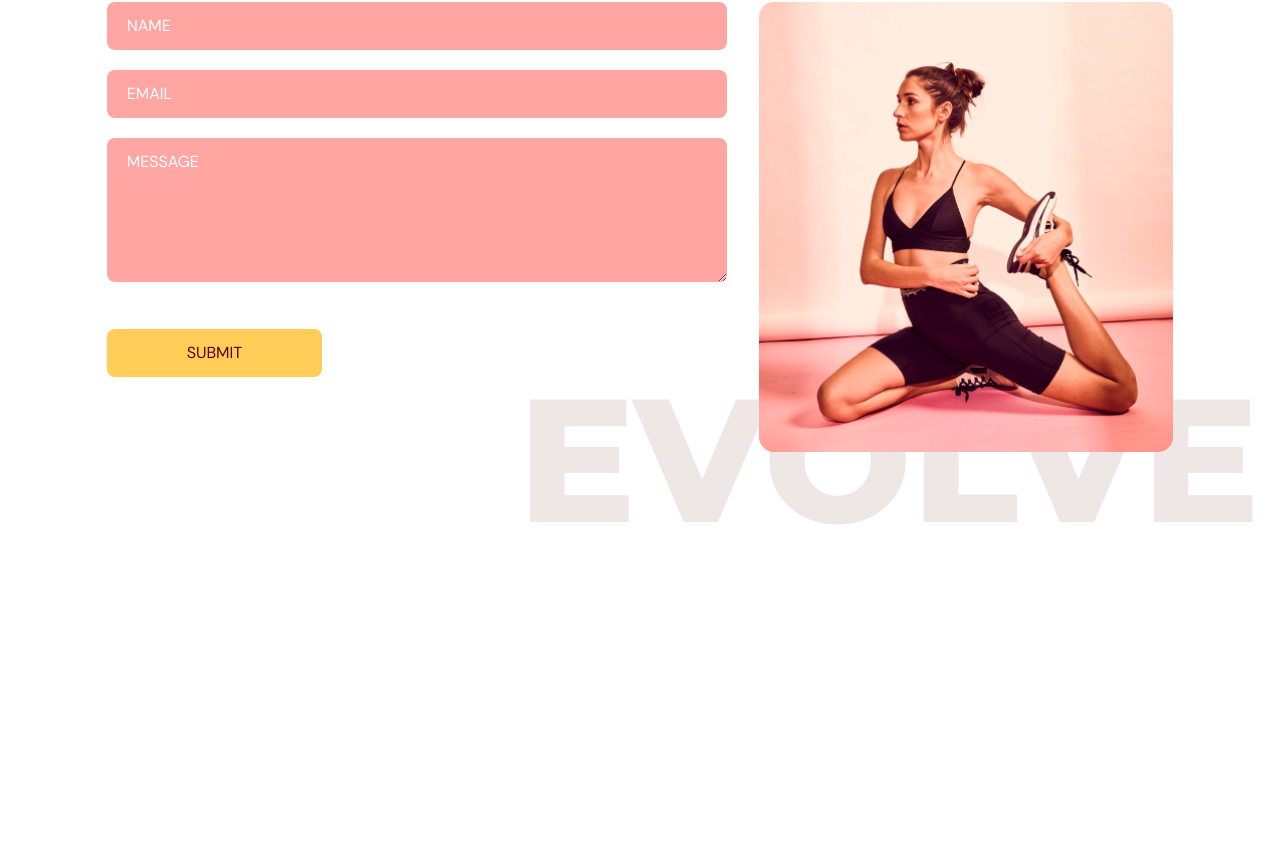
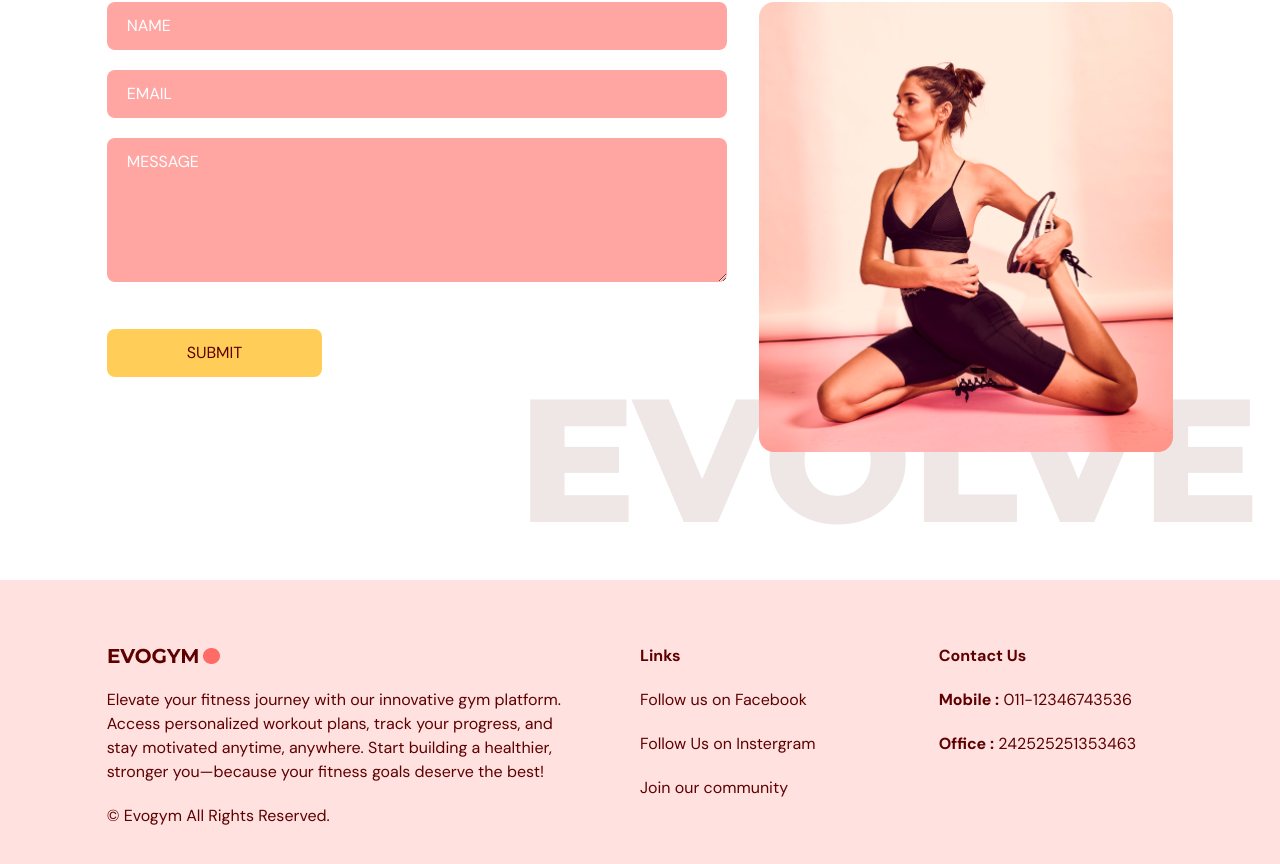
Before and after one commit to AminduBhashana/gym_react_typescript_application, a React (Vite) app: page / in a window 1280 px wide. Shown: the part 3121-3985 px from the top of the page. Before the commit the page ends 3701 px from the top, so only its background shows below. Built offline with nearby package versions, Linux system fonts and the light colour scheme.

Commit message:
complete the footer section

```diff
--- a/src/App.tsx
+++ b/src/App.tsx
@@ -5,6 +5,7 @@ import Home from "./scenes/home";
 import Benefits from "./scenes/benefits";
 import OurClasses from "./scenes/ourClasses";
 import ContactUs from "./scenes/contactUs";
+import Footer from "./scenes/footer";
 
 function App() {
   const [selectedPage,setSelectedPage] = useState<SelectedPage>(SelectedPage.Home);
@@ -33,6 +34,7 @@ function App() {
       <Benefits setSelectedPage={setSelectedPage}/>
       <OurClasses setSelectedPage={setSelectedPage} />
       <ContactUs setSelectedPage={setSelectedPage}/>
+      <Footer />
     </div>
   )
 }
--- a/src/scenes/contactUs/index.tsx
+++ b/src/scenes/contactUs/index.tsx
@@ -3,7 +3,6 @@ import { motion } from "framer-motion";
 import ContactUsPageGraphic from '../../assets/ContactUsPageGraphic.png';
 import { useForm } from "react-hook-form";
 import HText from "../../shared/HText";
-import { error } from "console";
 
 type Props = {
     setSelectedPage: (value: SelectedPage) => void;
--- /dev/null
+++ b/src/scenes/footer/index.tsx
@@ -0,0 +1,31 @@
+import Logo from "../../assets/Logo.png";
+
+const Footer = () => {
+  return (
+    <footer className="bg-primary-100 py-16">
+        <div className="justify-content mx-auto w-5/6 gap-16 md:flex">
+            <div className="mt-16 basis-1/2 md:mt-0">
+                <img alt="logo" src={Logo} />
+                <p className="my-5">
+                Elevate your fitness journey with our innovative gym platform. Access personalized workout plans, track your progress, and stay motivated anytime, anywhere. Start building a healthier, stronger you—because your fitness goals deserve the best!
+                </p>
+                <p>© Evogym All Rights Reserved.</p>
+            </div>
+            <div className="mt-16 basis-1/4 md:mt-0">
+                <h4 className="font-bold">Links</h4>
+                <p className="my-5">Follow us on Facebook</p>
+                <p className="my-5">Follow Us on Instergram</p>
+                <p >Join our community</p>
+            </div>
+            <div className="mt-16 basis-1/4 md:mt-0">
+                <h4 className="font-bold">Contact Us</h4>
+                <p className="my-5"><span className="font-bold">Mobile :</span> 011-12346743536</p>
+                <p className="my-5"><span className="font-bold">Office :</span> 242525251353463</p>
+            </div>
+
+        </div>
+    </footer>
+  )
+}
+
+export default Footer
```
